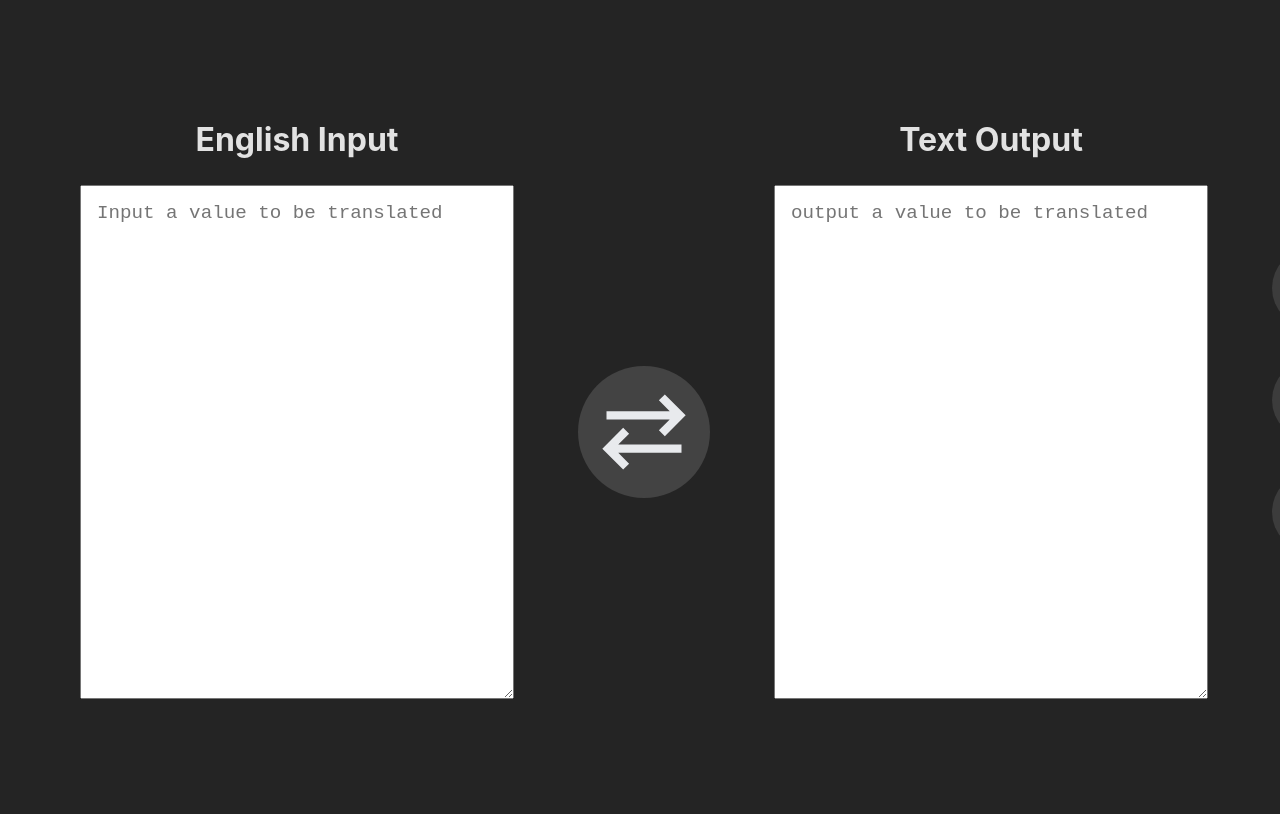
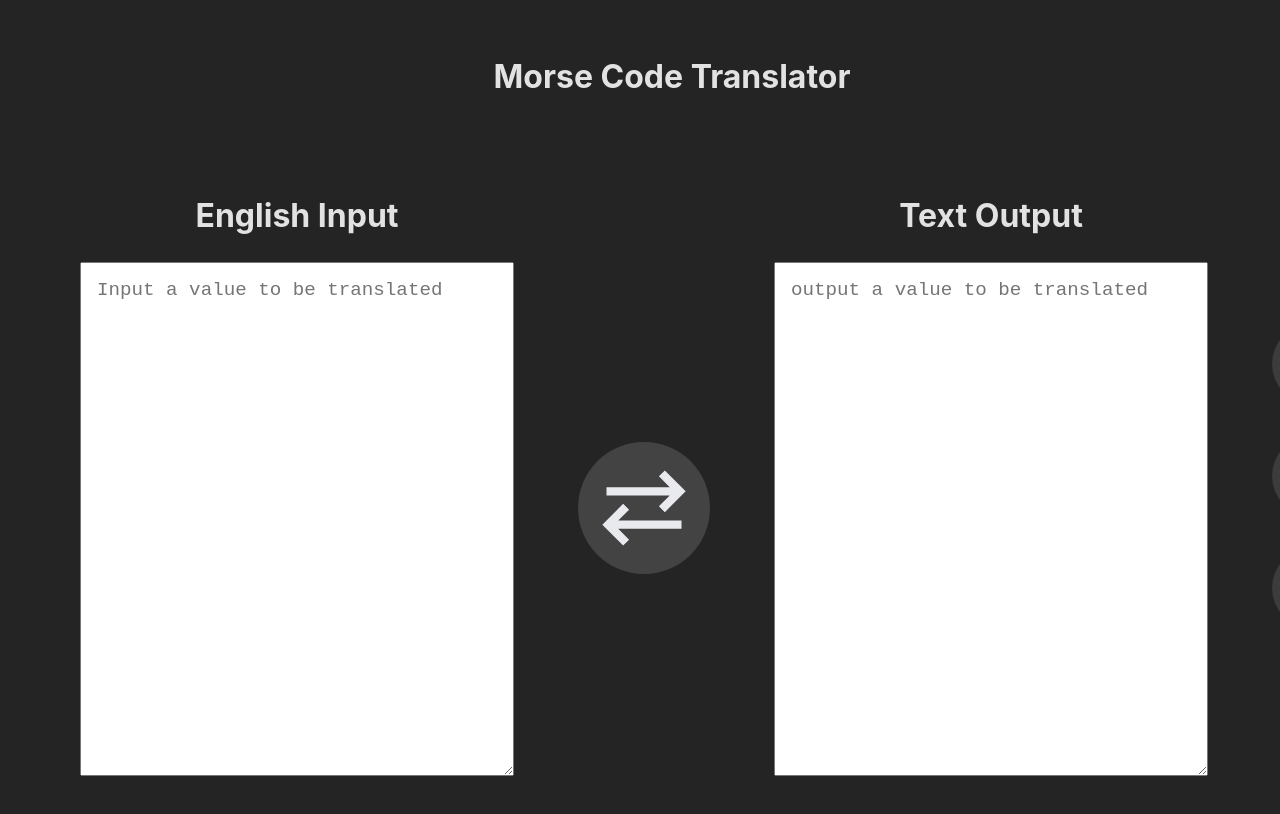
Before and after one commit to garrett-hunt/LearnMorseCode, a React (Vite) app: page / in a window 1280 px wide. Shown: the top 814 px of the page. Built offline with nearby package versions, Linux system fonts and the light colour scheme.

Commit message:
Added page title

```diff
--- a/src/Components/EnglishInput/EnglishInput.tsx
+++ b/src/Components/EnglishInput/EnglishInput.tsx
@@ -1,5 +1,3 @@
-import './styles.css';
-
 interface EnglishInputProps {
   input: string;
   setInput: React.Dispatch<React.SetStateAction<string>>;
--- a/src/Pages/HomePage/HomePage.tsx
+++ b/src/Pages/HomePage/HomePage.tsx
@@ -21,6 +21,11 @@ export const HomePage: React.FC = () => {
   };
 
   return (
+    <div>
+      <div className="title">
+        <h1>Morse Code Translator</h1>
+      </div>
+
       <div className="translator">
         {isEnglishToMorse ? (
           <EnglishInput
@@ -44,5 +49,6 @@ export const HomePage: React.FC = () => {
           isEnglishToMorse={isEnglishToMorse}
         />
       </div>
+    </div>
   );
 };
--- a/src/Pages/HomePage/styles.css
+++ b/src/Pages/HomePage/styles.css
@@ -13,6 +13,11 @@ textarea {
   padding: 1rem;
 }
 
+.title {
+  display: flex;
+  justify-content: center;
+}
+
 .translator {
   display: flex;
   align-items: center;
```
Lines whose indentation alone changed are shown as unchanged.
